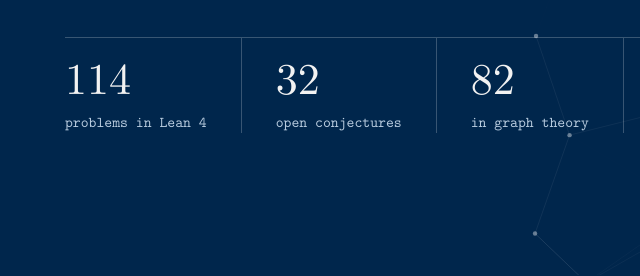
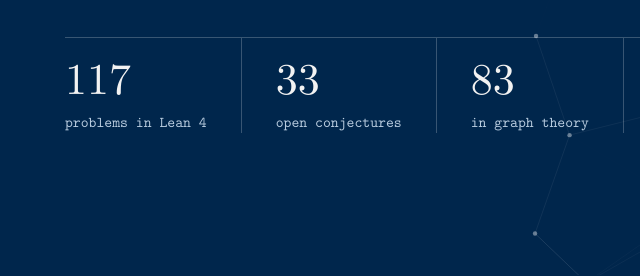
Before and after one commit to lp-bench/lp-bench.github.io, a plain HTML site: page scripts/og.html in a window 1280 px wide. Shown: the part 355-631 px from the top of the page, 25-665 px from the left. Drawn offline with Linux system fonts and the light colour scheme.

Commit message:
Link preview image: 117 problems, 33 open, 83 in graph theory
Co-Authored-By: Claude Opus 5.5 <noreply@anthropic.com>

```diff
--- a/scripts/og.html
+++ b/scripts/og.html
@@ -38,9 +38,9 @@
     <h1>ProofBench</h1>
     <p class="tagline">Research-level mathematics benchmark, <em>verified by Lean.</em></p>
     <div class="stats">
-      <div><b>114</b><span>problems in Lean 4</span></div>
-      <div><b>32</b><span>open conjectures</span></div>
-      <div><b>82</b><span>in graph theory</span></div>
+      <div><b>117</b><span>problems in Lean 4</span></div>
+      <div><b>33</b><span>open conjectures</span></div>
+      <div><b>83</b><span>in graph theory</span></div>
       <div><b>0</b><span>LLM judges</span></div>
       <div></div>
     </div>
```
Also changed, not shown: assets/img/og.png.
